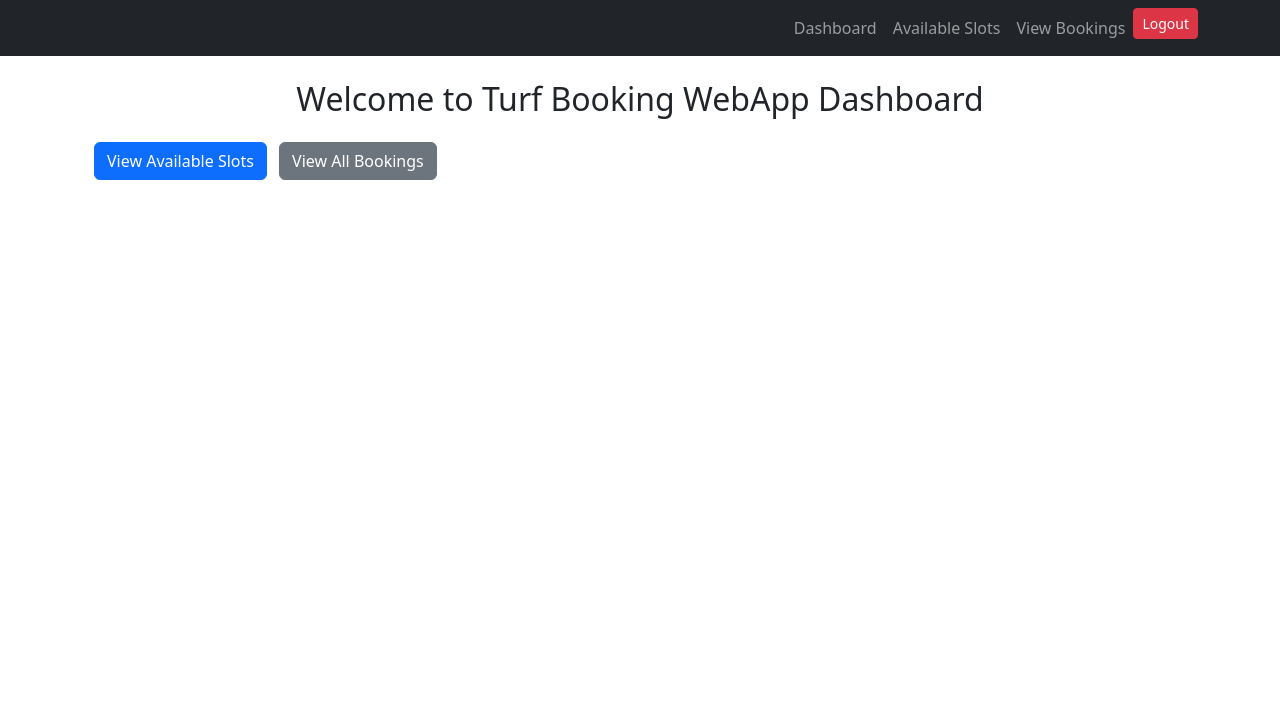
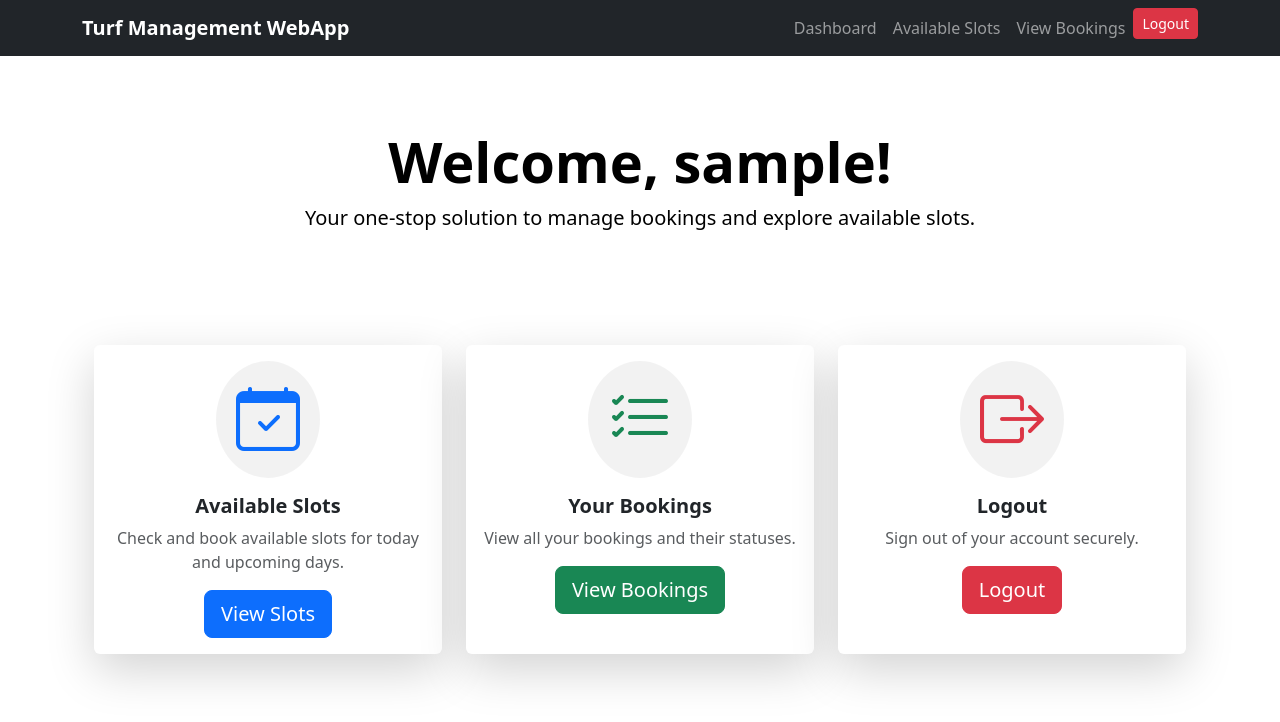
Before and after one commit to 22bcaf09/TurfManagement, a Django app: page /dashboard/ in a window 1280 px wide. Shown: the top 722 px of the page. Run offline with Django 5.2, Linux system fonts and the light colour scheme; the visitor is signed in with stand-in values (Sample User, id 1).

Commit message:
Updated dashboard

```diff
--- a/authentication/templates/authentication/dashboard.html
+++ b/authentication/templates/authentication/dashboard.html
@@ -3,11 +3,90 @@
 {% block title %}Dashboard - Turf Booking WebApp{% endblock %}
 
 {% block content %}
-<div class="container">
-    <h2 class="text-center my-4">Welcome to Turf Booking WebApp Dashboard</h2>
+<div class="container-fluid p-5 bg-gradient" style="background: linear-gradient(135deg, #6a11cb 0%, #2575fc 100%); color: black;">
+    <div class="text-center">
+        <h1 class="display-4 fw-bold">Welcome, {{ user.username }}!</h1>
+        <p class="lead">Your one-stop solution to manage bookings and explore available slots.</p>
+    </div>
 </div>
-<div class="container mt-4">
-    <a href="{% url 'available_slots' %}" class="btn btn-primary">View Available Slots</a>
-    <a href="{% url 'view_bookings' %}" class="btn btn-secondary ms-2">View All Bookings</a>
+
+<div class="container mt-5">
+    <div class="row g-4">
+        <!-- Card: View Available Slots -->
+        <div class="col-md-4">
+            <div class="card shadow-lg border-0 h-100 hover-card">
+                <div class="card-body text-center">
+                    <div class="icon-container mb-3">
+                        <i class="bi bi-calendar-check display-3 text-primary"></i>
+                    </div>
+                    <h5 class="card-title fw-bold">Available Slots</h5>
+                    <p class="card-text text-muted">Check and book available slots for today and upcoming days.</p>
+                    <a href="{% url 'available_slots' %}" class="btn btn-primary btn-lg">View Slots</a>
+                </div>
+            </div>
+        </div>
+
+        <!-- Card: View All Bookings -->
+        <div class="col-md-4">
+            <div class="card shadow-lg border-0 h-100 hover-card">
+                <div class="card-body text-center">
+                    <div class="icon-container mb-3">
+                        <i class="bi bi-list-check display-3 text-success"></i>
+                    </div>
+                    <h5 class="card-title fw-bold">Your Bookings</h5>
+                    <p class="card-text text-muted">View all your bookings and their statuses.</p>
+                    <a href="{% url 'view_bookings' %}" class="btn btn-success btn-lg">View Bookings</a>
+                </div>
+            </div>
+        </div>
+
+        <!-- Card: Logout -->
+        <div class="col-md-4">
+            <div class="card shadow-lg border-0 h-100 hover-card">
+                <div class="card-body text-center">
+                    <div class="icon-container mb-3">
+                        <i class="bi bi-box-arrow-right display-3 text-danger"></i>
+                    </div>
+                    <h5 class="card-title fw-bold">Logout</h5>
+                    <p class="card-text text-muted">Sign out of your account securely.</p>
+                    <form action="{% url 'logout' %}" method="post">
+                        {% csrf_token %}
+                        <button type="submit" class="btn btn-danger btn-lg">Logout</button>
+                    </form>
+                </div>
+            </div>
+        </div>
+    </div>
 </div>
+
+<style>
+    /* Hover effect for cards */
+    .hover-card:hover {
+        transform: translateY(-10px);
+        transition: all 0.3s ease-in-out;
+    }
+
+    .hover-card {
+        transition: all 0.3s ease-in-out;
+    }
+
+    /* Icon container styling */
+    .icon-container {
+        background: rgba(0, 0, 0, 0.05);
+        border-radius: 50%;
+        padding: 20px;
+        display: inline-block;
+    }
+
+    /* Gradient background for the hero section */
+    .bg-gradient {
+        border-radius: 0 0 20px 20px;
+    }
+
+    /* Text color for hero section */
+    .bg-gradient h1, .bg-gradient p {
+        color: black; /* Changed text color to black */
+        text-shadow: none; /* Removed text shadow */
+    }
+</style>
 {% endblock %}
--- a/authentication/templates/base.html
+++ b/authentication/templates/base.html
@@ -6,11 +6,15 @@
     <title>{% block title %}Turf Booking WebApp{% endblock %}</title>
     <link href="https://cdn.jsdelivr.net/npm/bootstrap@5.3.0/dist/css/bootstrap.min.css" rel="stylesheet">
     <script src="https://cdn.jsdelivr.net/npm/bootstrap@5.3.0/dist/js/bootstrap.bundle.min.js"></script>
+    <link href="https://cdn.jsdelivr.net/npm/bootstrap-icons/font/bootstrap-icons.css" rel="stylesheet">
 </head>
 <body>
 
     <nav class="navbar navbar-expand-lg navbar-dark bg-dark">
         <div class="container">
+            <!-- Project Heading -->
+            <a class="navbar-brand fw-bold" href="{% url 'dashboard' %}">Turf Management WebApp</a>
+
             <button class="navbar-toggler" type="button" data-bs-toggle="collapse" data-bs-target="#navbarNav">
                 <span class="navbar-toggler-icon"></span>
             </button>
@@ -27,7 +31,7 @@
                             <a class="nav-link" href="{% url 'view_bookings' %}">View Bookings</a>
                         </li>
                         <li class="nav-item">
-                            <form action="{% url 'logout' %}" method="post">
+                            <form action="{% url 'logout' %}" method="post" class="d-inline">
                                 {% csrf_token %}
                                 <button type="submit" class="btn btn-danger btn-sm">Logout</button>
                             </form>
@@ -42,6 +46,18 @@
         </div>
     </nav>
 
+    <!-- Messages Section -->
+    <div class="container mt-3">
+        {% if messages %}
+            {% for message in messages %}
+                <div class="alert alert-success alert-dismissible fade show" role="alert">
+                    {{ message }}
+                    <button type="button" class="btn-close" data-bs-dismiss="alert" aria-label="Close"></button>
+                </div>
+            {% endfor %}
+        {% endif %}
+    </div>
+
     <div class="container mt-4">
         {% block content %}{% endblock %}
     </div>
--- a/turf_app/views.py
+++ b/turf_app/views.py
@@ -50,7 +50,7 @@
         slot.is_available = False
         slot.save()
 
-        messages.success(request, 'Slot booked successfully!')
+        messages.success(request, f"Slot booked successfully for {slot.date} from {slot.start_time} to {slot.end_time}!")
         return redirect('available_slots')  # Redirect to the available slots page
 
     return render(request, 'turf_app/book_slot.html', {'slot': slot})
```
